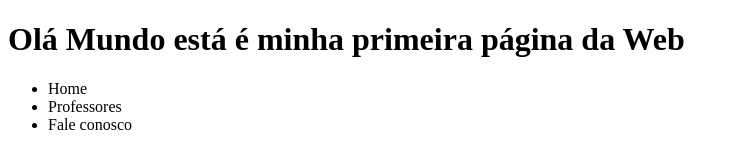
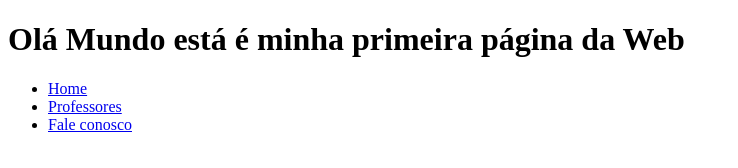
Before and after one commit to echoLucas/site-siteHTML2023, a plain HTML site: page index.html in a window 1280 px wide. Shown: the whole page, without its empty margins (0-738 px from the left). Drawn offline with Linux system fonts and the light colour scheme.

Commit message:
link no header

```diff
--- a/index.html
+++ b/index.html
@@ -12,9 +12,9 @@
             Olá Mundo está é minha primeira página da Web</h1>
         <nav>
             <ul>
-                <li>Home</li>
-                <li>Professores</li>
-                <li>Fale conosco</li>
+                <li><a href="index.html"> Home</a></li>
+                <li><a href="Professores.html">Professores</a></li>
+                <li><a href="FaleConosco.html">Fale conosco</a></li>
             </ul>
 
         </nav>
```
